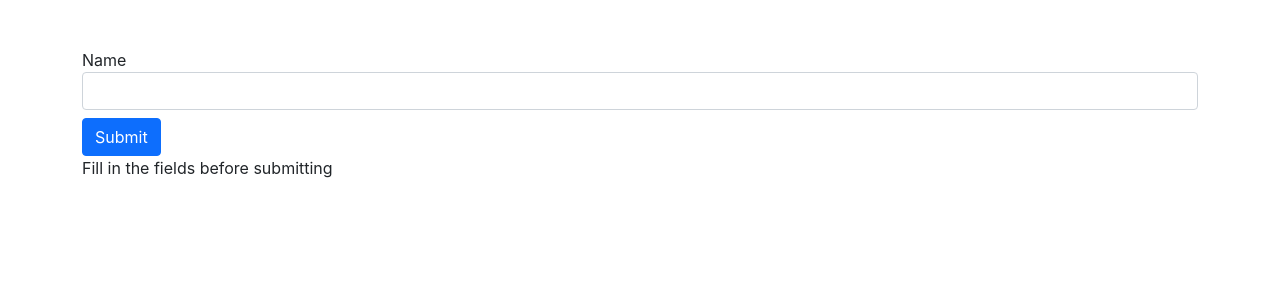
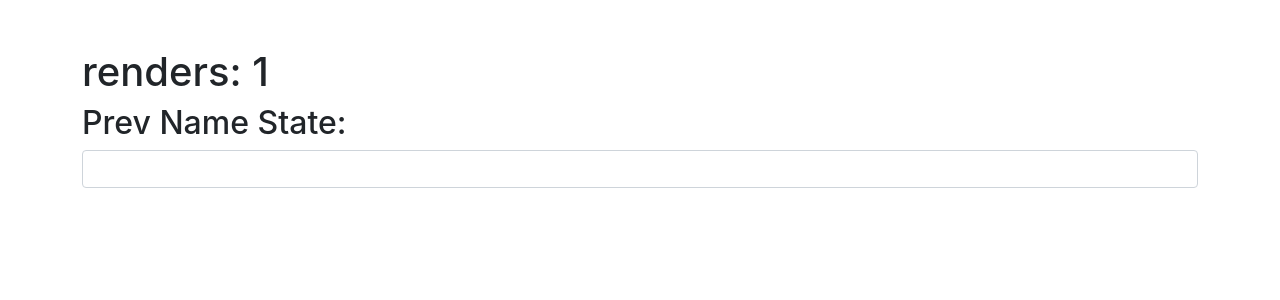
Before and after one commit to Object-ions/react-hooks-sandbox, a React (Create React App) app: page / in a window 1280 px wide. Shown: the top 300 px of the page. Built offline with nearby package versions, Linux system fonts and the light colour scheme.

Commit message:
Add another example for useRef

```diff
--- a/src/App.js
+++ b/src/App.js
@@ -1,9 +1,11 @@
-import UseRefExample1 from './components/UseRefExample1';
+// import UseRefExample1 from './components/UseRefExample1';
+import UseRefExample2 from './components/UseRefExample2';
 
 function App() {
   return (
     <div className="container mt-5">
-      <UseRefExample1 />
+      {/* <UseRefExample1 /> */}
+      <UseRefExample2 />
     </div>
   );
 }
--- /dev/null
+++ b/src/components/UseRefExample2.js
@@ -0,0 +1,43 @@
+import { useState, useEffect, useRef } from 'react';
+
+/*
+whenever we render any state in the component the component gets re-rendered.
+
+so now every time i type something the event changes so  the 'Renders' increases by 1.
+
+in instances that i want the previous state - we can create a new reference
+---
+Using useState in React makes components re-render every time the state changes. For example, each time you type in a textbox, the component updates and re-renders.
+
+But, if we want to keep track of how many times our component has re-rendered or what the previous state was without causing extra re-renders, we use useRef.
+
+useRef lets us store a value that doesn’t cause re-renders when it changes.
+It’s great for tracking non-reactive info like previous state values or count of renders.
+In short, useRef is for keeping track of data across renders without affecting the rendering process itself.
+*/
+
+const UseRefExample2 = () => {
+  const [name, setName] = useState('');
+  const renders = useRef(1);
+  const prevName = useRef('');
+
+  useEffect(() => {
+    renders.current = renders.current + 1;
+    prevName.current = name;
+  }, [name]);
+
+  return (
+    <div>
+      <h1>renders: {renders.current}</h1>
+      <h2>Prev Name State: {prevName.current}</h2>
+      <input
+        type="text"
+        value={name}
+        onChange={(e) => setName(e.target.value)}
+        className="form-control mb-3"
+      />
+    </div>
+  );
+};
+
+export default UseRefExample2;
```
